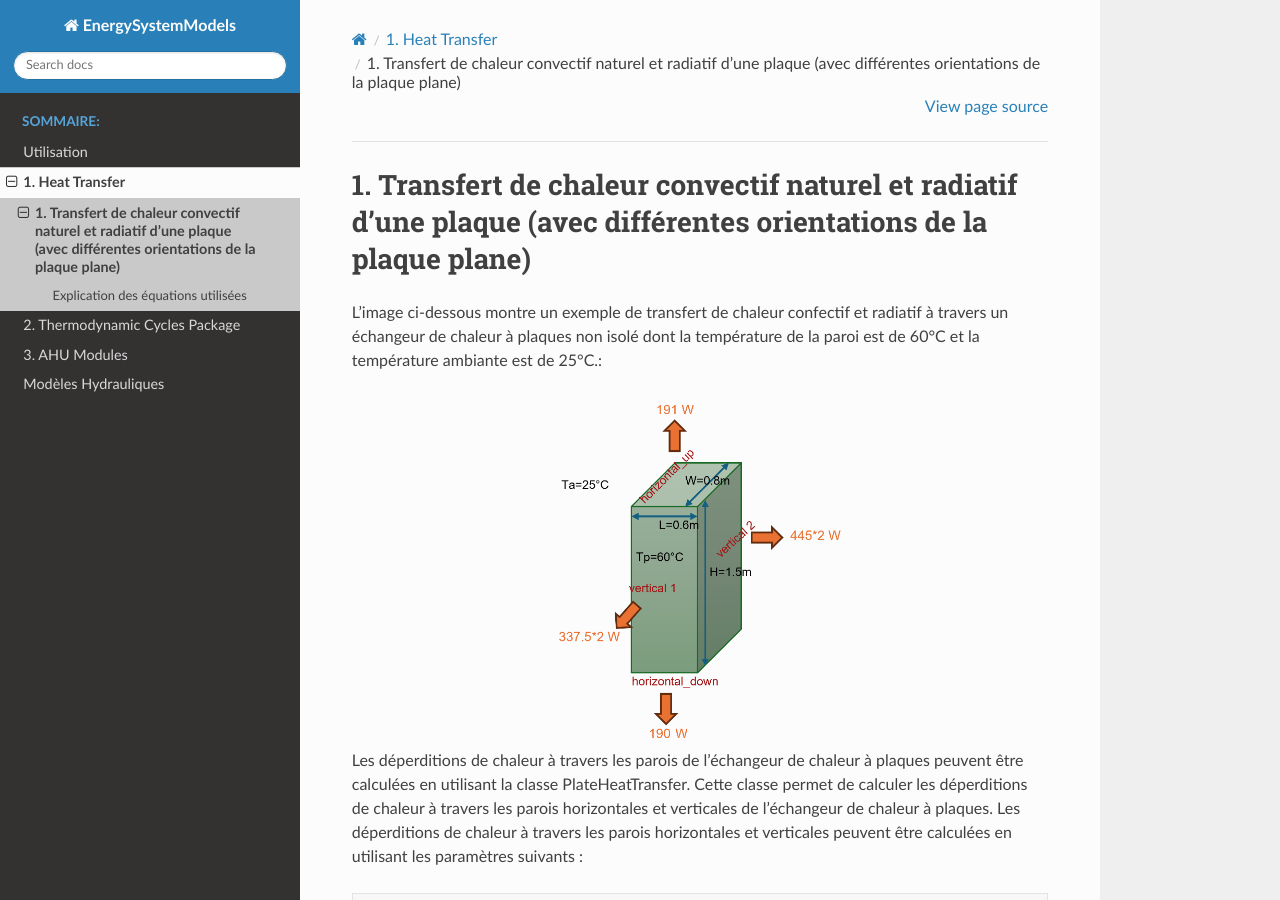
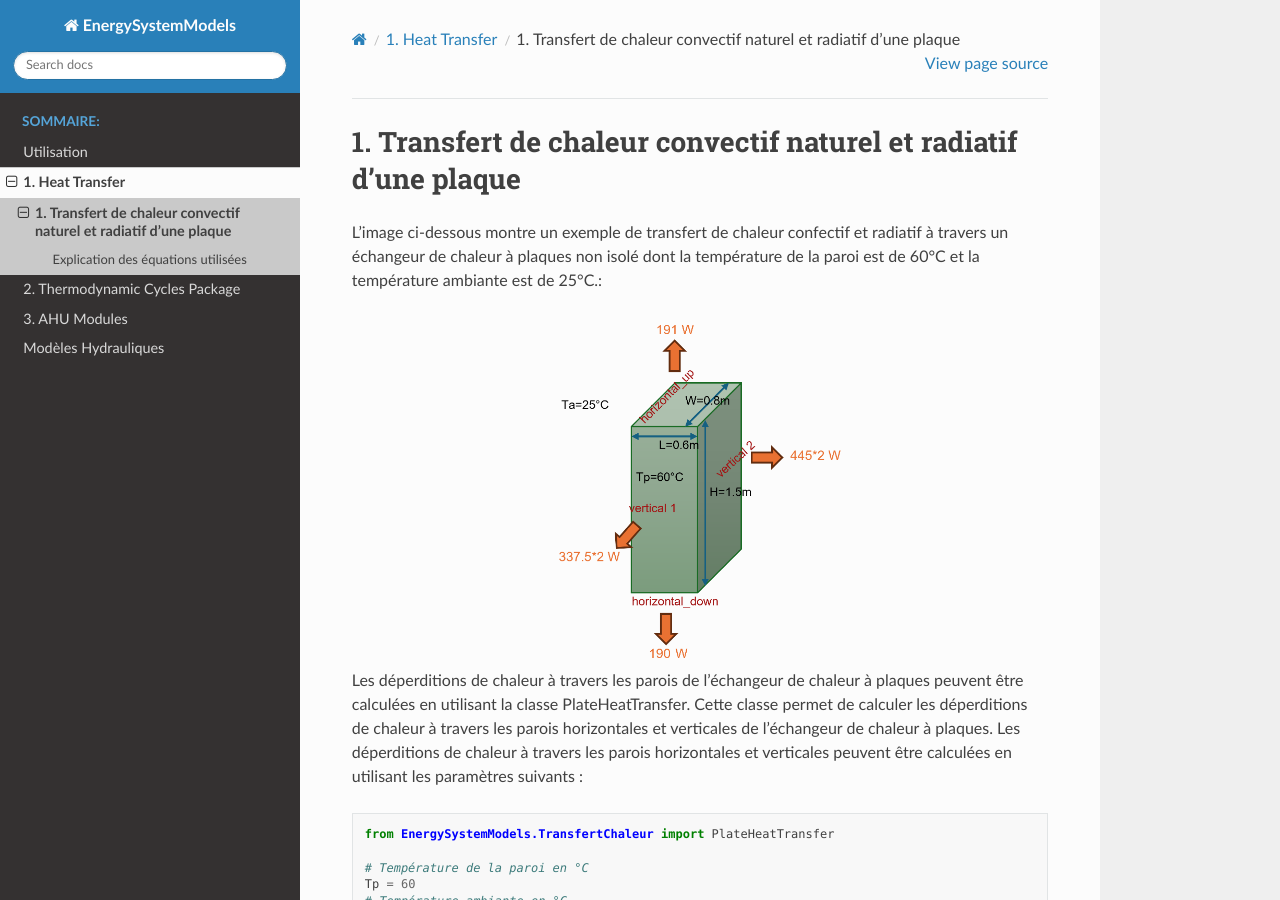
Before and after one commit to ZoheirHADID/EnergySystemModels-fr, a Sphinx documentation site: the page built from docs/source/heat_transfer/transfert_chaleur.rst, in a window 1280 px wide and 900 px high. Built offline with Sphinx 7.4.7 and the Read the Docs theme 3.1.0, drawn with Linux system fonts in a browser that asks for light colours; pages that are not in the unit, such as notebooks, are missing from menus.

Commit message:
1. Transfert de chaleur convectif naturel et radiatif d'une plaque

```diff
--- a/docs/source/heat_transfer/transfert_chaleur.rst
+++ b/docs/source/heat_transfer/transfert_chaleur.rst
@@ -1,5 +1,5 @@
-1. Transfert de chaleur convectif naturel et radiatif d'une plaque (avec différentes orientations de la plaque plane)
-=====================================================================================================================
+1. Transfert de chaleur convectif naturel et radiatif d'une plaque
+==================================================================
 
 
 L'image ci-dessous montre un exemple de transfert de chaleur confectif et radiatif à travers un échangeur de chaleur à plaques non isolé dont la température de la paroi est de 60°C et la température ambiante est de 25°C.:
```
